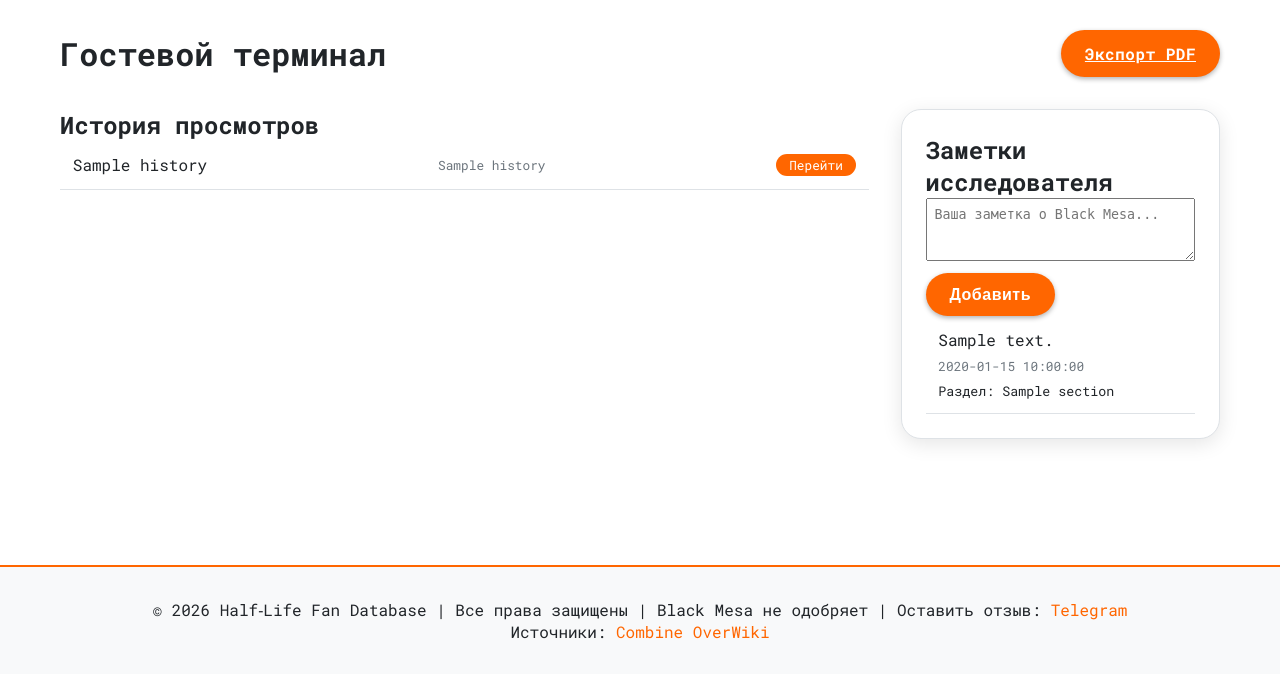
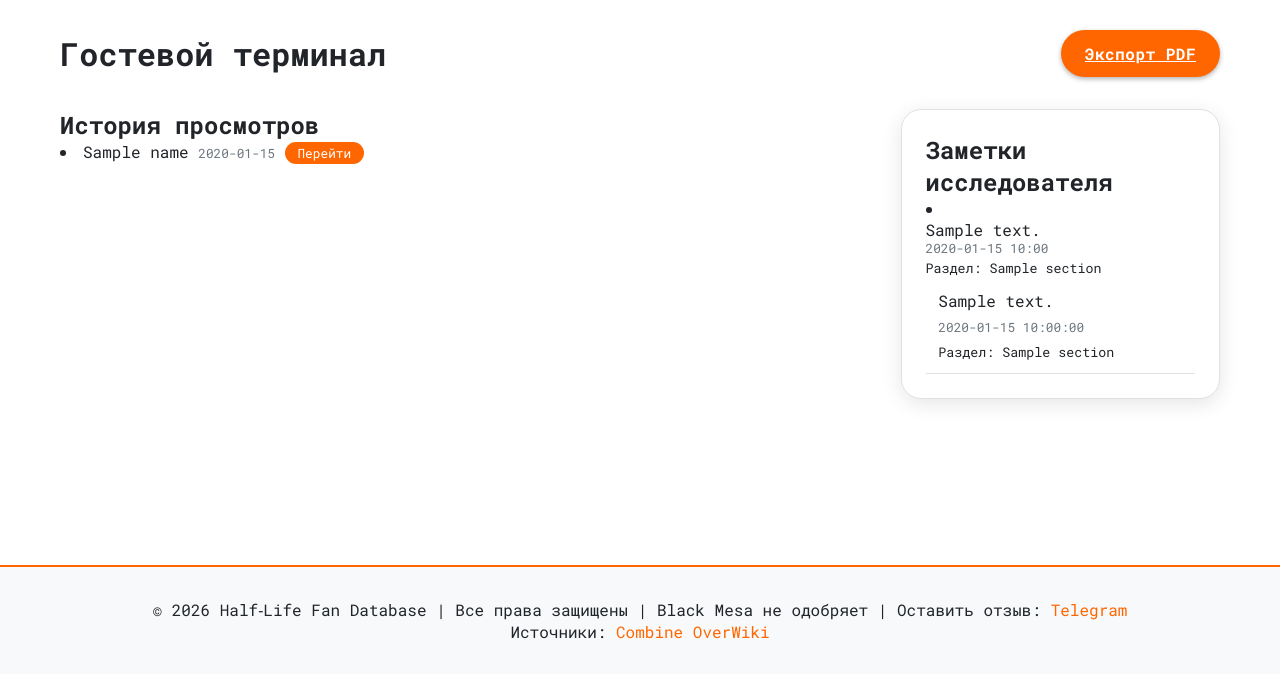
Before and after one commit to 23mipe/half-life_web, a Flask app: template templates/guest_cabinet.html in a window 1280 px wide. Shown: the part 126-800 px from the top of the page. Run offline with Flask 3, Linux system fonts and the light colour scheme; the template is opened without the code that fills it: most values are stand-ins (such as "Sample title", 1, 10 or a date in 2020).

Commit message:
Refactor history and notes display in guest cabinet

```diff
--- a/templates/guest_cabinet.html
+++ b/templates/guest_cabinet.html
@@ -9,19 +9,23 @@
     <div class="two-columns">
         <div class="main-content">
             <h2>История просмотров</h2>
-            <ul class="history-list">
-                {% for section_id, name, ts in history %}
-                <li><span>{{ name }}</span> {% if ts %}<span class="timestamp">{{ ts[:16] }}</span>{% endif %}<a href="{{ url_for('section', section_name=section_id) }}" class="badge">Перейти</a></li>
-                {% else %}<li>Нет истории</li>{% endfor %}
-            </ul>
+            <li>
+                <span>{{ name }}</span>
+                {% if ts %}
+                <span class="timestamp">{{ ts.strftime("%Y-%m-%d %H:%M") }}</span>
+                {% endif %}
+                <a href="{{ url_for('section', section_name=section_id) }}" class="badge">Перейти</a>
+            </li>
         </div>
         <div class="sidebar">
             <h2>Заметки исследователя</h2>
-            <form action="{{ url_for('add_note') }}" method="POST">
-                <input type="hidden" name="section" value="cabinet">
-                <textarea name="note" rows="3" placeholder="Ваша заметка о Black Mesa..." style="width:100%; padding:0.5rem;"></textarea>
-                <button type="submit" class="btn" style="margin-top:0.5rem;">Добавить</button>
-            </form>
+            <li>
+                <div>{{ note.text }}</div>
+                <div class="timestamp">{{ note.timestamp.strftime("%Y-%m-%d %H:%M") }}</div>
+                {% if note.section != 'cabinet' %}
+                <small>Раздел: {{ note.section }}</small>
+                {% endif %}
+            </li>
             <ul class="notes-list">
                 {% for note in notes|reverse %}
                 <li><div>{{ note.text }}</div><div class="timestamp">{{ note.timestamp }}</div>{% if note.section != 'cabinet' %}<small>Раздел: {{ note.section }}</small>{% endif %}</li>
```
